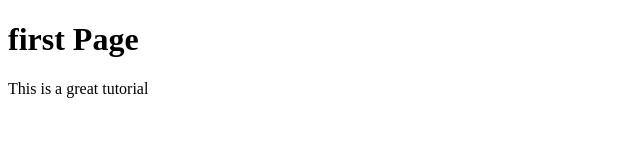
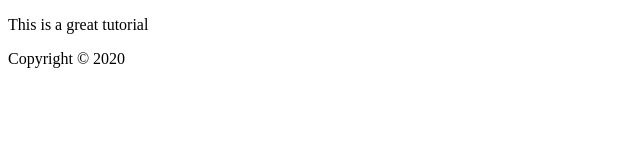
Before and after one commit to rayfalcon/git-course, a plain HTML site: page index.html in a window 1280 px wide. Shown: the whole page, without its empty margins (0-640 px from the left). Drawn offline with Linux system fonts and the light colour scheme.

Commit message:
modiifed the index file and created the config.js file

```diff
--- a/index.html
+++ b/index.html
@@ -8,8 +8,8 @@
 </head>
 
 <body>
-    <h1>first Page</h1>
     <p>This is a great tutorial</p>
+    <p>Copyright &copy 2020</p>
 </body>
 
 </html>
```
Also changed, not shown: config.js (added).
